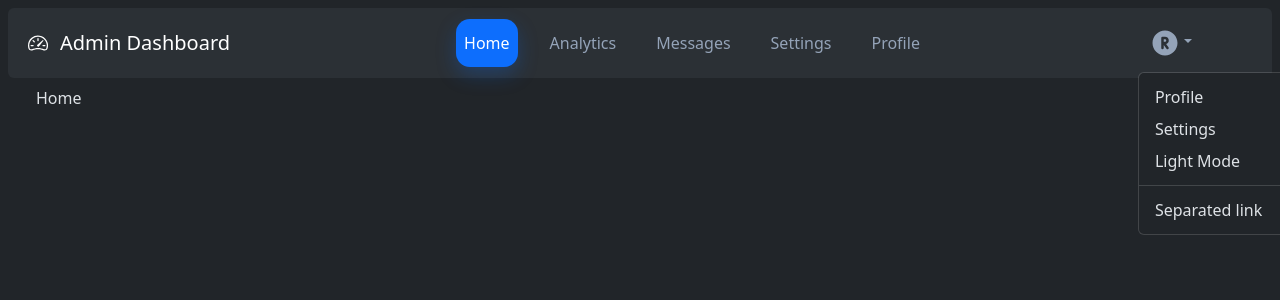
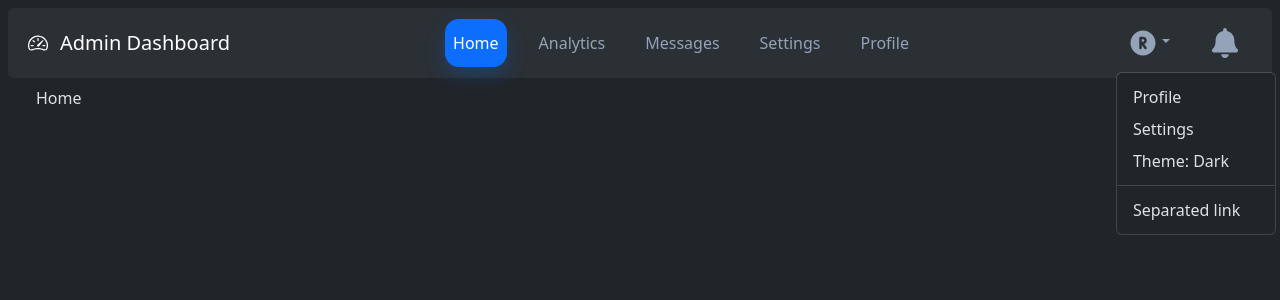
Before and after one commit to RishiTheProgrammer/Admin-Dashboard, a React (Vite) app: page / in a window 1280 px wide. Both pictures are taken after a click on the button 1170 px from the left and 43 px from the top of the page. Shown: the top 300 px of the page. Built offline with nearby package versions, Linux system fonts and the light colour scheme.

Commit message:
Added action of messages

```diff
--- a/src/components/navbar.jsx
+++ b/src/components/navbar.jsx
@@ -4,6 +4,7 @@ import Navbar from 'react-bootstrap/Navbar';
 import NavDropdown from 'react-bootstrap/NavDropdown';
 import { BsSpeedometer2 } from "react-icons/bs";
 import { TbCircleLetterRFilled } from "react-icons/tb";
+import { FaBell } from "react-icons/fa";
 import { NavLink } from "react-router-dom";
 import './navbar.css'
 import Offcanvas from 'react-bootstrap/Offcanvas';
@@ -44,7 +45,7 @@ const navbar = ({theme, setTheme}) => {
                     <NavLink to="/settings" className={navClass}>Settings</NavLink>
                     <NavLink to="/profile" className={navClass}>Profile</NavLink>
                 </Nav>
-                  <NavDropdown title={user.icon} id="basic-nav-dropdown" className="me-5">
+                  <NavDropdown title={user.icon} id="basic-nav-dropdown" className="me-3">
 
               <NavDropdown.Item href="#action/3.2">
                 Profile
@@ -53,13 +54,14 @@ const navbar = ({theme, setTheme}) => {
                 Settings
               </NavDropdown.Item>
               <NavDropdown.Item onClick={toggleTheme}>
-                {theme === 'dark' ? 'Light Mode' : 'Dark Mode'}
+                Theme: {theme === 'dark' ? 'Dark' : 'Light'}
               </NavDropdown.Item>
               <NavDropdown.Divider />
               <NavDropdown.Item href="#action/3.4">
                 Separated link
               </NavDropdown.Item>
             </NavDropdown>
+            <NavLink to="/messages" className='nav-link'><FaBell size={30}/></NavLink>
               </Offcanvas.Body>
             </Navbar.Offcanvas>
           </Container>
```
